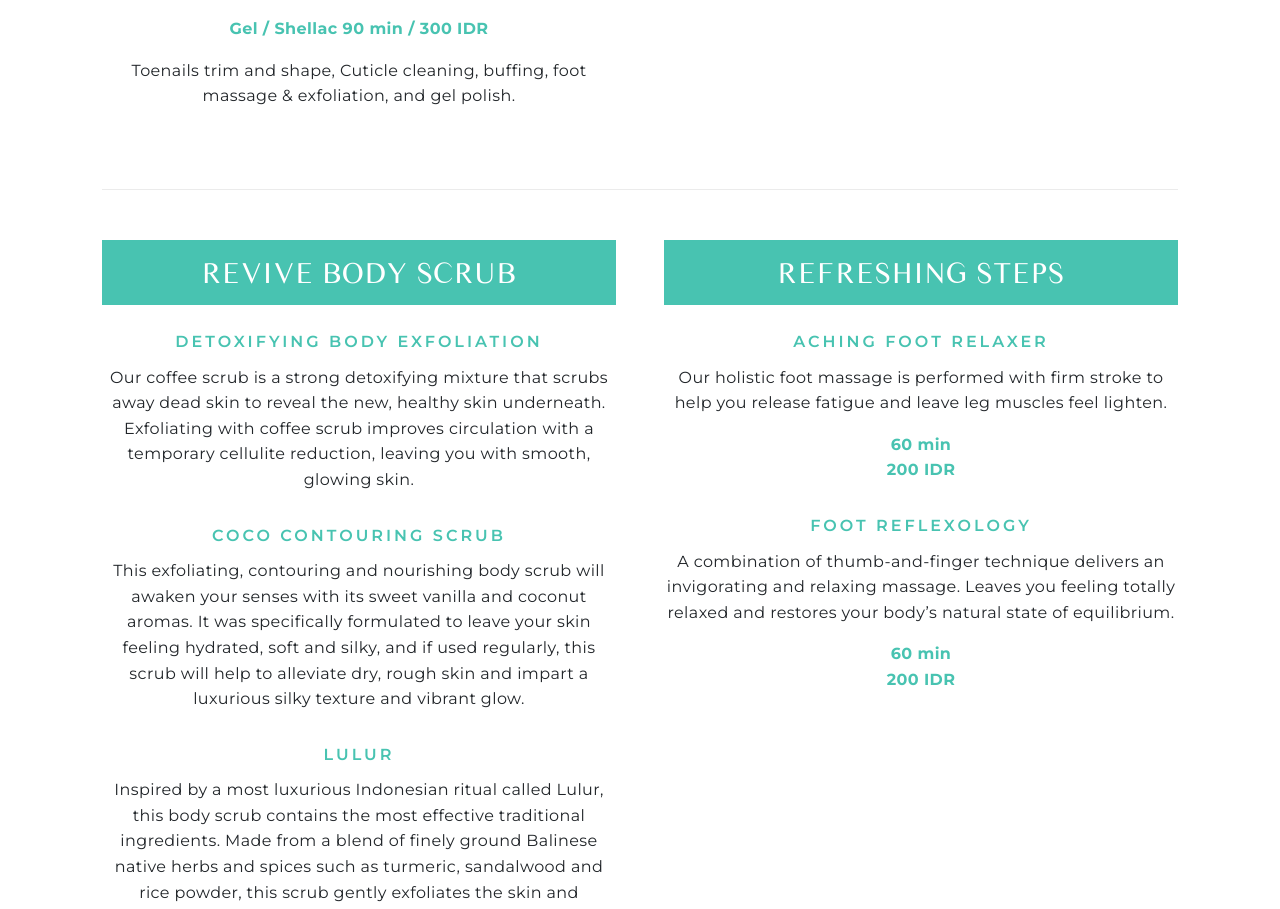
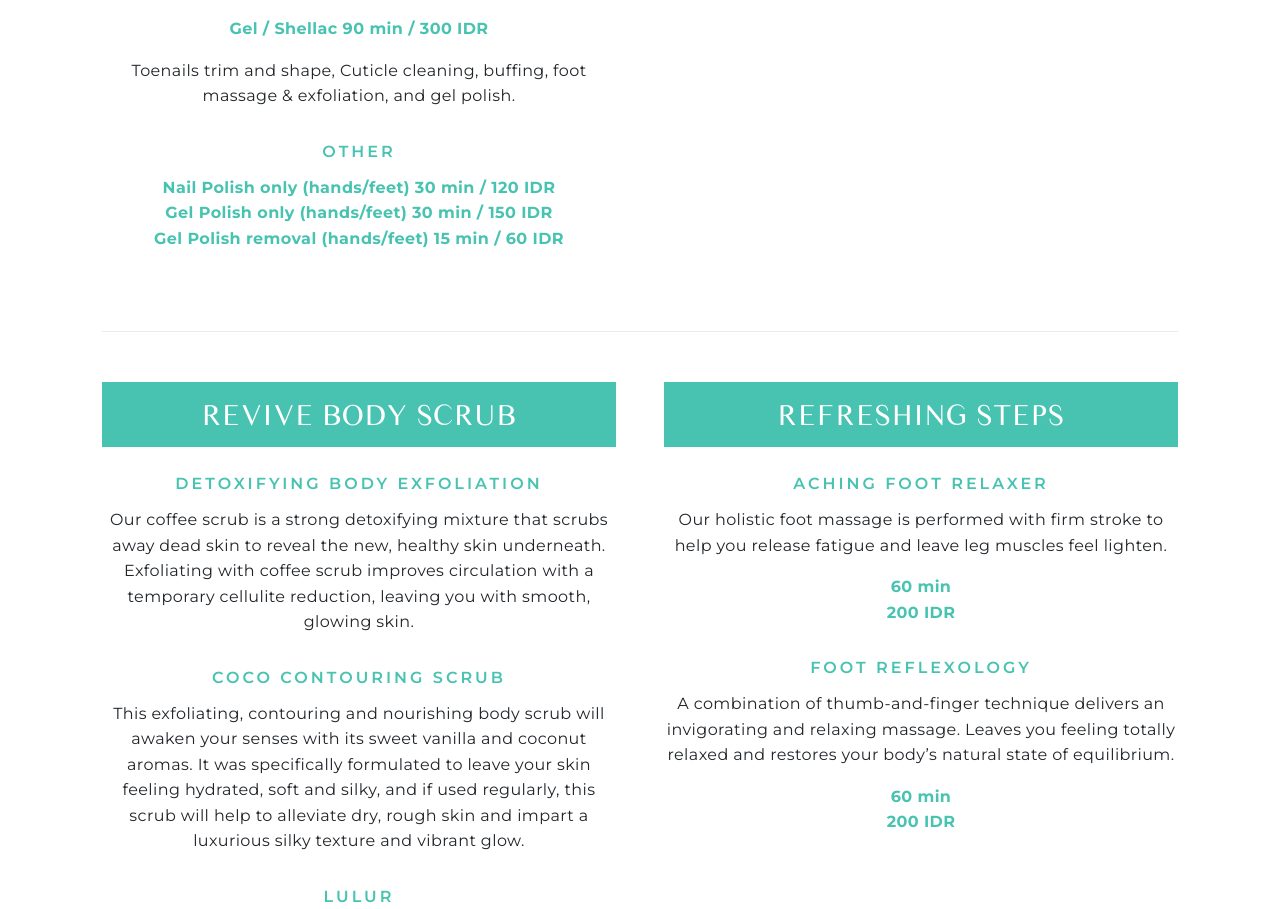
Before and after one commit to aldipee/redayspa, a Next.js app: page /treatment-menu in a window 1280 px wide. Shown: the part 5300-6209 px from the top of the page. Built offline with nearby package versions, Linux system fonts and the light colour scheme.

Commit message:
nail additional

```diff
--- a/pages/treatment-menu.js
+++ b/pages/treatment-menu.js
@@ -459,6 +459,18 @@ export default function Home() {
                           </p>
                         </div>
                       </div>
+                      <div className='text-center mb30'>
+                        <div className='sm-heading'>OTHER</div>
+                        <div className='mb30'>
+                          <p className='font-bold green'>
+                            Nail Polish only (hands/feet) 30 min / 120 IDR
+                            <br />
+                            Gel Polish only (hands/feet) 30 min / 150 IDR
+                            <br />
+                            Gel Polish removal (hands/feet) 15 min / 60 IDR
+                          </p>
+                        </div>
+                      </div>
                     </div>
 
                     <div className='col-sm-6'>
```
